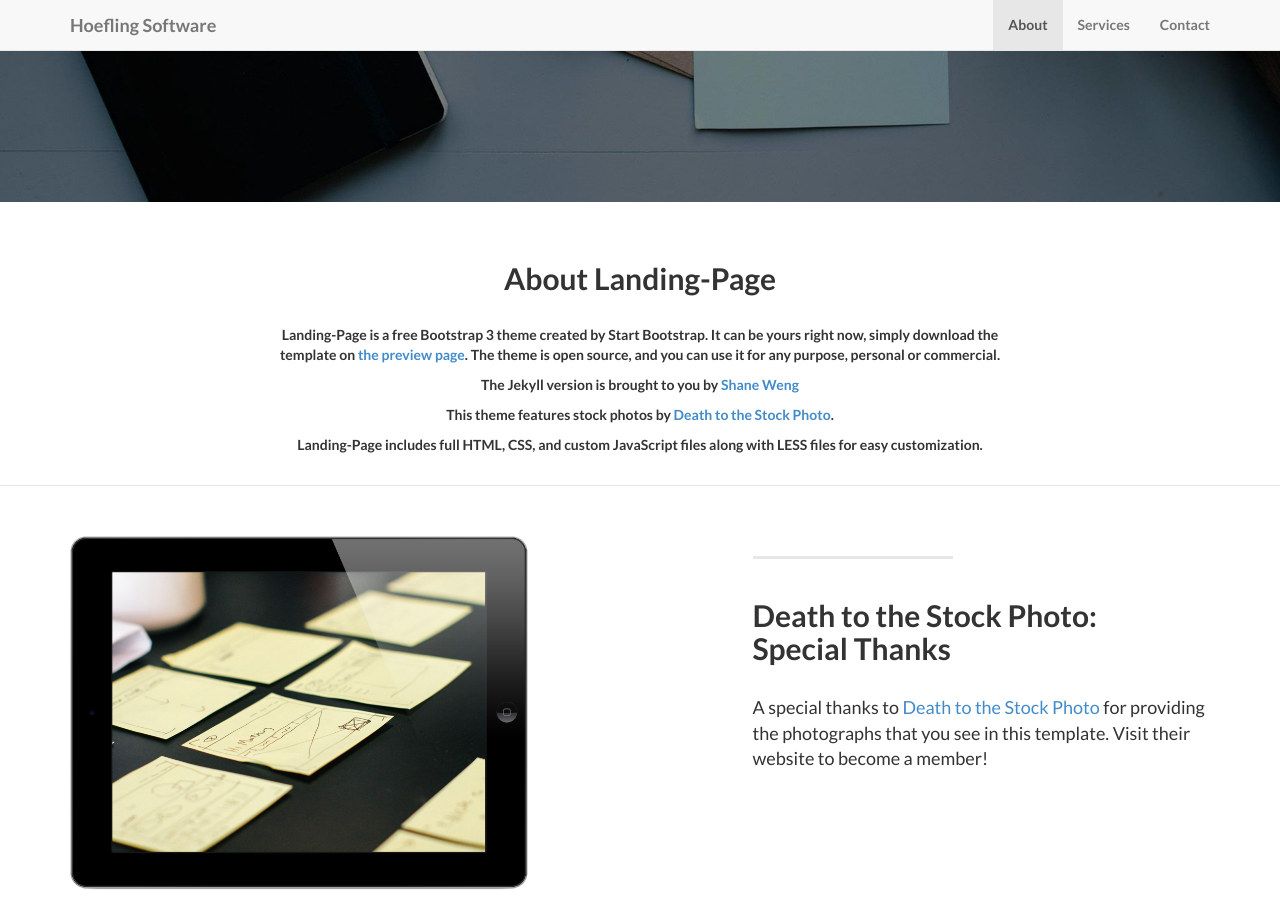
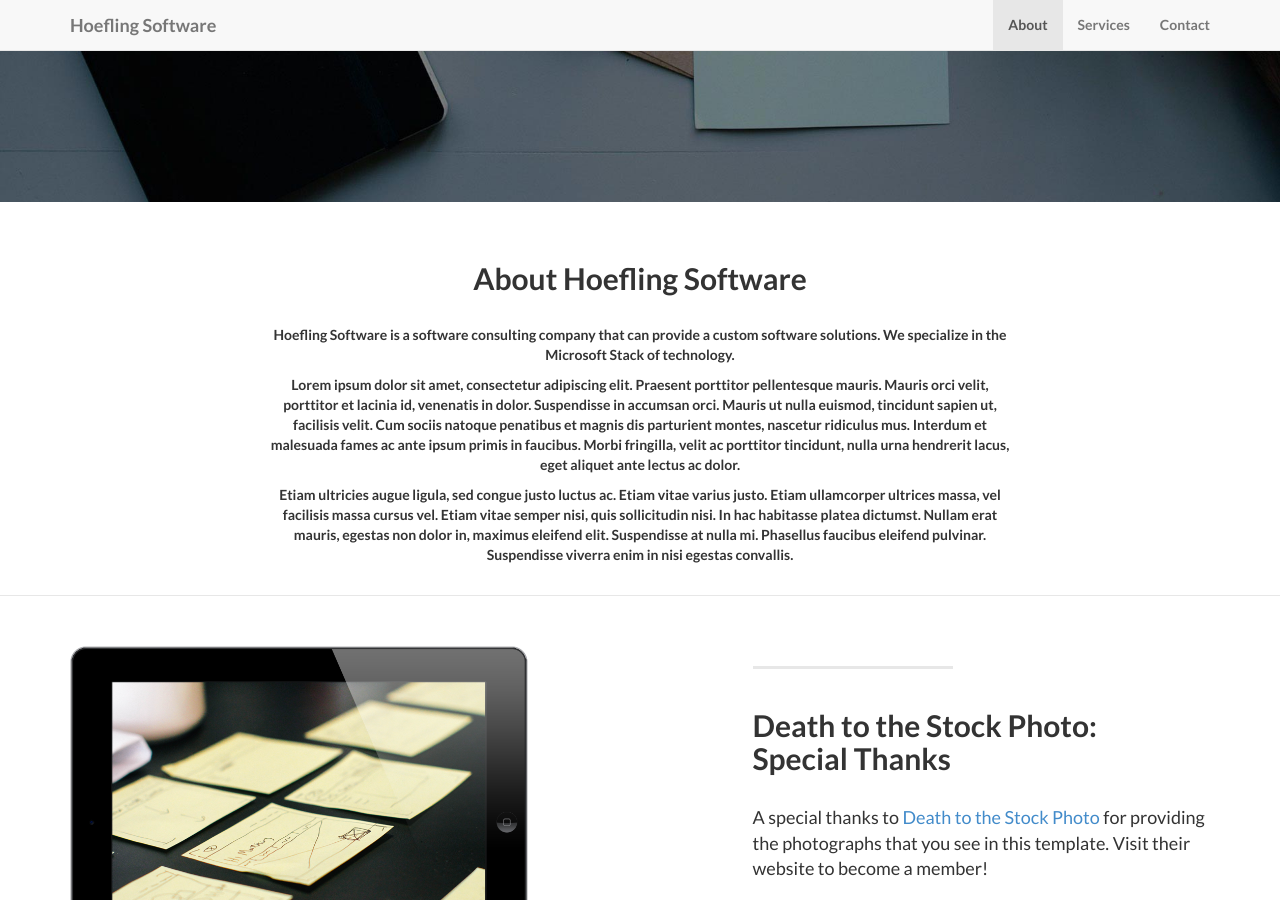
Before and after one commit to SkyeHoefling/hoeflingsoftware.github.io, a Jekyll site: the page built from index.html, in a window 1280 px wide and 900 px high, scrolled down 575 px. Built offline with Jekyll 4.4.1, drawn with Linux system fonts in a browser that asks for light colours; nearby versions of some CDN libraries; library files that are not in the unit come from our copies.

Commit message:
Updating about

```diff
--- a/_includes/about.html
+++ b/_includes/about.html
@@ -3,13 +3,12 @@
         <div class="row">
             <div class="col-lg-8 col-lg-offset-2">
               <br/><br/>
-              <h2>About Landing-Page</h2>
+              <h2>About Hoefling Software</h2>
               <br/>
-                <p>Landing-Page is a free Bootstrap 3 theme created by Start Bootstrap. It can be yours right now, simply download the template on <a href="http://startbootstrap.com/template-overviews/landing-page/">the preview page</a>. The theme is open source, and you can use it for any purpose, personal or commercial.</p>
-                <p>The Jekyll version is brought to you by <a href="https://github.com/swcool">Shane Weng</a></p>
-                <p>This theme features stock photos by <a href="http://join.deathtothestockphoto.com//">Death to the Stock Photo</a>.</p>
-                <p>Landing-Page includes full HTML, CSS, and custom JavaScript files along with LESS files for easy customization.</p>
-                <br/>
+              <p>Hoefling Software is a software consulting company that can provide a custom software solutions. We specialize in the Microsoft Stack of technology.
+              <p>Lorem ipsum dolor sit amet, consectetur adipiscing elit. Praesent porttitor pellentesque mauris. Mauris orci velit, porttitor et lacinia id, venenatis in dolor. Suspendisse in accumsan orci. Mauris ut nulla euismod, tincidunt sapien ut, facilisis velit. Cum sociis natoque penatibus et magnis dis parturient montes, nascetur ridiculus mus. Interdum et malesuada fames ac ante ipsum primis in faucibus. Morbi fringilla, velit ac porttitor tincidunt, nulla urna hendrerit lacus, eget aliquet ante lectus ac dolor.</p>
+              <p>Etiam ultricies augue ligula, sed congue justo luctus ac. Etiam vitae varius justo. Etiam ullamcorper ultrices massa, vel facilisis massa cursus vel. Etiam vitae semper nisi, quis sollicitudin nisi. In hac habitasse platea dictumst. Nullam erat mauris, egestas non dolor in, maximus eleifend elit. Suspendisse at nulla mi. Phasellus faucibus eleifend pulvinar. Suspendisse viverra enim in nisi egestas convallis.</p>
+              <br/>
               </div>
         </div>
     </section>
```
